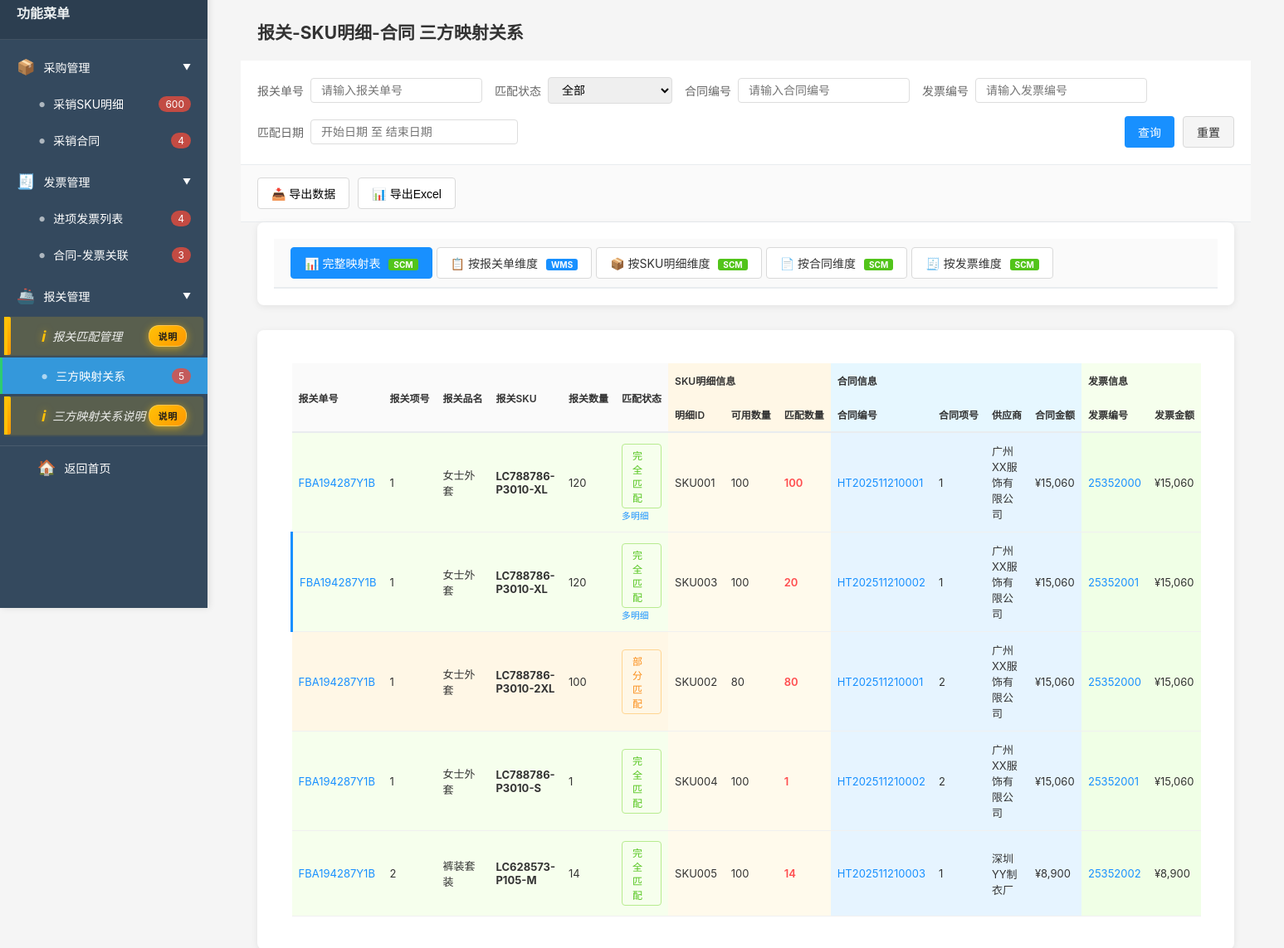
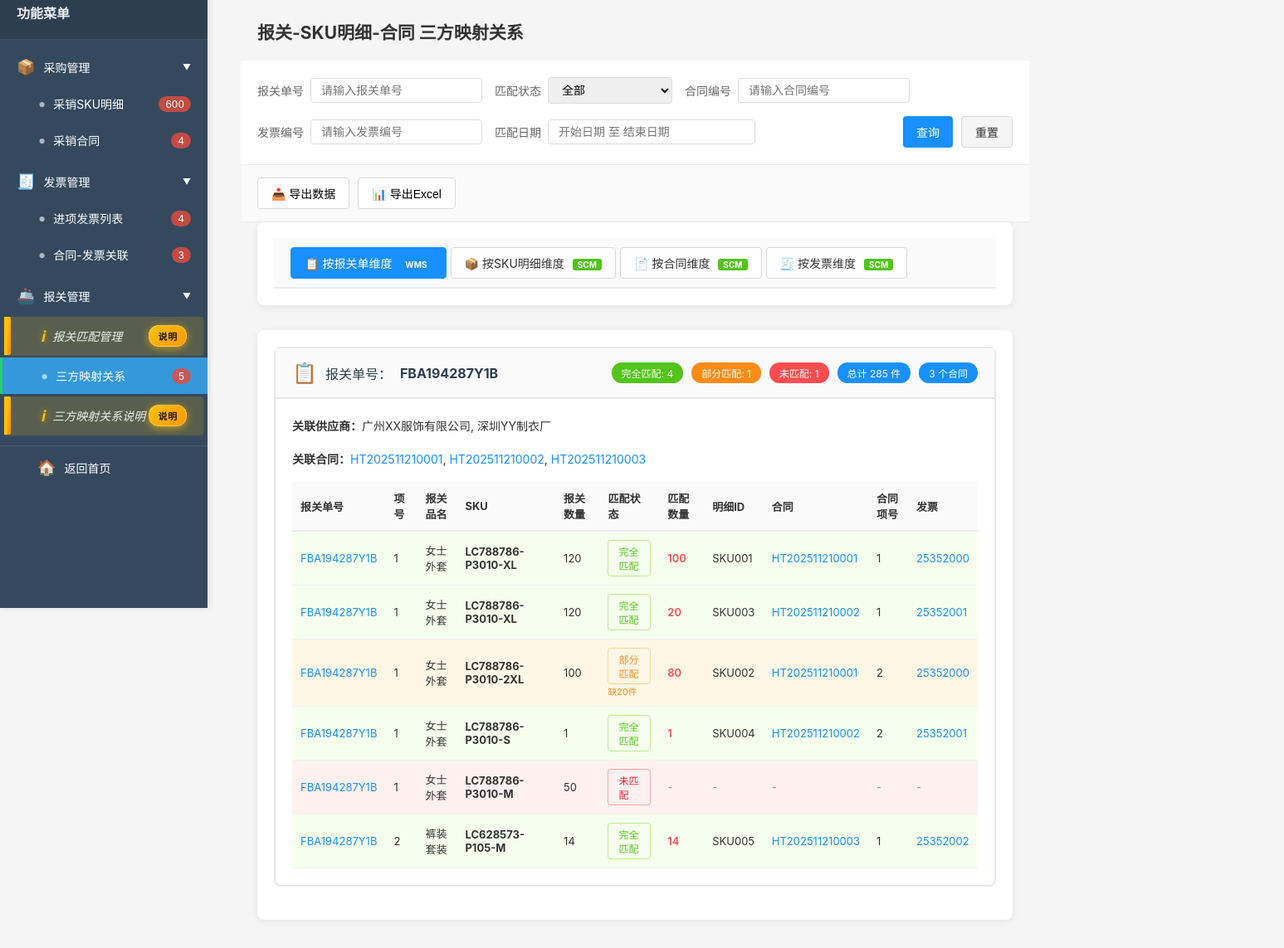
Before and after one commit to brentsu/product_prototype, a plain HTML site: page V2/pages/declaration-sku-contract-mapping.html in a window 1280 px wide. Shown: the part 67-1210 px from the top of the page at 83% size, 1547 px wide, since content can reach past the window. Drawn offline with Linux system fonts and the light colour scheme.

Commit message:
12021629

```diff
--- a/V2/css/style.css
+++ b/V2/css/style.css
@@ -12,6 +12,7 @@ body {
     margin: 0;
     padding: 0;
     overflow-x: hidden;
+    overflow-y: auto;
 }
 
 /* ==================== 顶部导航栏 ==================== */
@@ -294,14 +295,21 @@ body {
     background-color: #f5f5f5;
     min-height: calc(100vh - 50px);
     transition: margin-left 0.3s ease;
+    width: calc(100% - 250px);
+    overflow-x: hidden;
+    overflow-y: auto;
 }
 
 .main-content.expanded {
     margin-left: 0;
+    width: 100%;
 }
 
 .content-wrapper {
     padding: 20px;
+    width: 100%;
+    max-width: 100%;
+    overflow-x: hidden;
 }
 
 .container {
@@ -553,13 +561,19 @@ body {
 /* 表格样式 */
 .table-container {
     padding: 20px;
-    overflow-x: auto;
+    overflow-x: auto !important;
+    overflow-y: visible;
+    width: 100%;
+    max-width: 100%;
+    -webkit-overflow-scrolling: touch;
 }
 
 .data-table {
-    width: 100%;
+    width: auto;
+    min-width: 100%;
     border-collapse: collapse;
     background-color: white;
+    table-layout: auto;
 }
 
 .data-table thead {
@@ -1344,7 +1358,8 @@ body {
     border: 2px solid #e8e8e8;
     border-radius: 8px;
     margin-bottom: 20px;
-    overflow: hidden;
+    overflow: visible;
+    width: 100%;
 }
 
 .group-header {
@@ -1383,6 +1398,8 @@ body {
 
 .group-body {
     padding: 20px;
+    overflow-x: auto;
+    width: 100%;
 }
 
 .group-info-row {
@@ -1391,9 +1408,11 @@ body {
 }
 
 .group-table {
-    width: 100%;
+    width: auto;
+    min-width: 100%;
     border-collapse: collapse;
     margin-top: 15px;
+    table-layout: auto;
 }
 
 .group-table th {
--- a/V2/js/declaration-sku-contract-mapping.js
+++ b/V2/js/declaration-sku-contract-mapping.js
@@ -155,11 +155,8 @@ document.addEventListener('DOMContentLoaded', function () {
     // 检查是否有TAB导航
     const hasTabs = document.querySelector('.tabs-navigation');
     if (hasTabs) {
-        // 有TAB导航，切换到完整映射表视图
-        switchView('all');
-    } else {
-        // 没有TAB导航，直接渲染完整映射表
-        renderMappingTable();
+        // 有TAB导航，切换到按报关单维度视图
+        switchView('declaration');
     }
 });
 
@@ -186,9 +183,6 @@ function switchView(view) {
 
     // 根据视图渲染对应数据
     switch (view) {
-        case 'all':
-            renderMappingTable();
-            break;
         case 'declaration':
             renderDeclarationGroups();
             break;
@@ -370,6 +364,7 @@ function renderDeclarationGroups() {
                 <table class="group-table">
                     <thead>
                         <tr>
+                            <th>报关单号</th>
                             <th>项号</th>
                             <th>报关品名</th>
                             <th>SKU</th>
@@ -394,6 +389,7 @@ function renderDeclarationGroups() {
 
                 return `
                                     <tr style="background-color: ${bgColor};">
+                                        <td><a href="#" class="action-link" onclick="viewDeclaration('${declarationNo}')">${declarationNo}</a></td>
                                         <td>${item.gNo}</td>
                                         <td>${item.declareName}</td>
                                         <td><strong>${item.declareSku}</strong></td>
@@ -415,6 +411,7 @@ function renderDeclarationGroups() {
                 // 未匹配的行
                 return `
                                     <tr style="background-color: #fff1f0;">
+                                        <td><a href="#" class="action-link" onclick="viewDeclaration('${declarationNo}')">${declarationNo}</a></td>
                                         <td>${item.gNo}</td>
                                         <td>${item.declareName}</td>
                                         <td><strong>${item.declareSku}</strong></td>
@@ -659,8 +656,12 @@ function queryData() {
     filterConditions.invoiceNo = document.getElementById('filterInvoiceNo')?.value.trim() || '';
     filterConditions.matchDate = document.getElementById('filterMatchDate')?.value.trim() || '';
 
-    // 重新渲染表格
-    renderMappingTable();
+    // 根据当前视图重新渲染
+    if (currentView) {
+        switchView(currentView);
+    } else {
+        renderDeclarationGroups();
+    }
 }
 
 // 重置筛选条件
@@ -686,8 +687,12 @@ function resetFilter() {
     if (filterInvoiceNo) filterInvoiceNo.value = '';
     if (filterMatchDate) filterMatchDate.value = '';
 
-    // 重新渲染表格
-    renderMappingTable();
+    // 根据当前视图重新渲染
+    if (currentView) {
+        switchView(currentView);
+    } else {
+        renderDeclarationGroups();
+    }
 }
 
 // 导出数据
--- a/V2/pages/declaration-sku-contract-mapping.html
+++ b/V2/pages/declaration-sku-contract-mapping.html
@@ -181,11 +181,7 @@
                     <!-- 多维度视图切换 -->
                     <div class="invoice-section">
                         <div class="tabs-navigation">
-                            <div class="tab-item active" data-view="all" onclick="switchView('all')">
-                                📊 完整映射表
-                                <span class="system-badge system-badge-scm">SCM</span>
-                            </div>
-                            <div class="tab-item" data-view="declaration" onclick="switchView('declaration')">
+                            <div class="tab-item active" data-view="declaration" onclick="switchView('declaration')">
                                 📋 按报关单维度
                                 <span class="system-badge system-badge-wms">WMS</span>
                             </div>
@@ -204,44 +200,8 @@
                         </div>
                     </div>
 
-                    <!-- 完整映射表 -->
-                    <div class="invoice-section view-content" id="view-all">
-
-                        <div class="table-container">
-                            <table class="data-table mapping-table">
-                                <thead>
-                                    <tr>
-                                        <th rowspan="2">报关单号</th>
-                                        <th rowspan="2">报关项号</th>
-                                        <th rowspan="2">报关品名</th>
-                                        <th rowspan="2">报关SKU</th>
-                                        <th rowspan="2">报关数量</th>
-                                        <th rowspan="2">匹配状态</th>
-                                        <th colspan="3" style="background-color: #fff7e6;">SKU明细信息</th>
-                                        <th colspan="4" style="background-color: #e6f7ff;">合同信息</th>
-                                        <th colspan="2" style="background-color: #f6ffed;">发票信息</th>
-                                    </tr>
-                                    <tr>
-                                        <th style="background-color: #fff7e6;">明细ID</th>
-                                        <th style="background-color: #fff7e6;">可用数量</th>
-                                        <th style="background-color: #fff7e6;">匹配数量</th>
-                                        <th style="background-color: #e6f7ff;">合同编号</th>
-                                        <th style="background-color: #e6f7ff;">合同项号</th>
-                                        <th style="background-color: #e6f7ff;">供应商</th>
-                                        <th style="background-color: #e6f7ff;">合同金额</th>
-                                        <th style="background-color: #f6ffed;">发票编号</th>
-                                        <th style="background-color: #f6ffed;">发票金额</th>
-                                    </tr>
-                                </thead>
-                                <tbody id="mappingTableBody">
-                                    <!-- 数据将通过JavaScript动态生成 -->
-                                </tbody>
-                            </table>
-                        </div>
-                    </div>
-
                     <!-- 视图1: 按报关单维度 -->
-                    <div class="invoice-section view-content" id="view-declaration" style="display: none;">
+                    <div class="invoice-section view-content" id="view-declaration">
                         <div id="declarationGroupContainer">
                             <!-- 分组数据将通过JavaScript动态生成 -->
                         </div>
```
